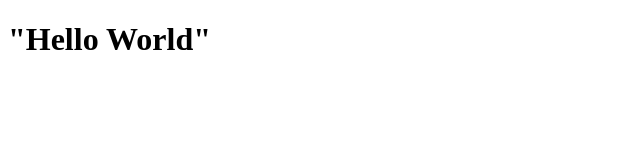
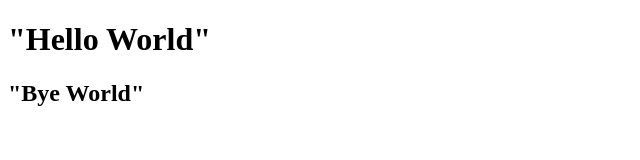
Before and after one commit to AkshataNaikwadi2002/PortFolio_Akshata_Naikwadi, a plain HTML site: page index.html in a window 1280 px wide. Shown: the whole page, without its empty margins (0-640 px from the left). Drawn offline with Linux system fonts and the light colour scheme.

Commit message:
Update index.html

```diff
--- a/index.html
+++ b/index.html
@@ -7,5 +7,6 @@
 </head>
 <body>
 <h1>"Hello World"</h1>
+<h2>"Bye World"</h2>
 </body>
 </html>
```
